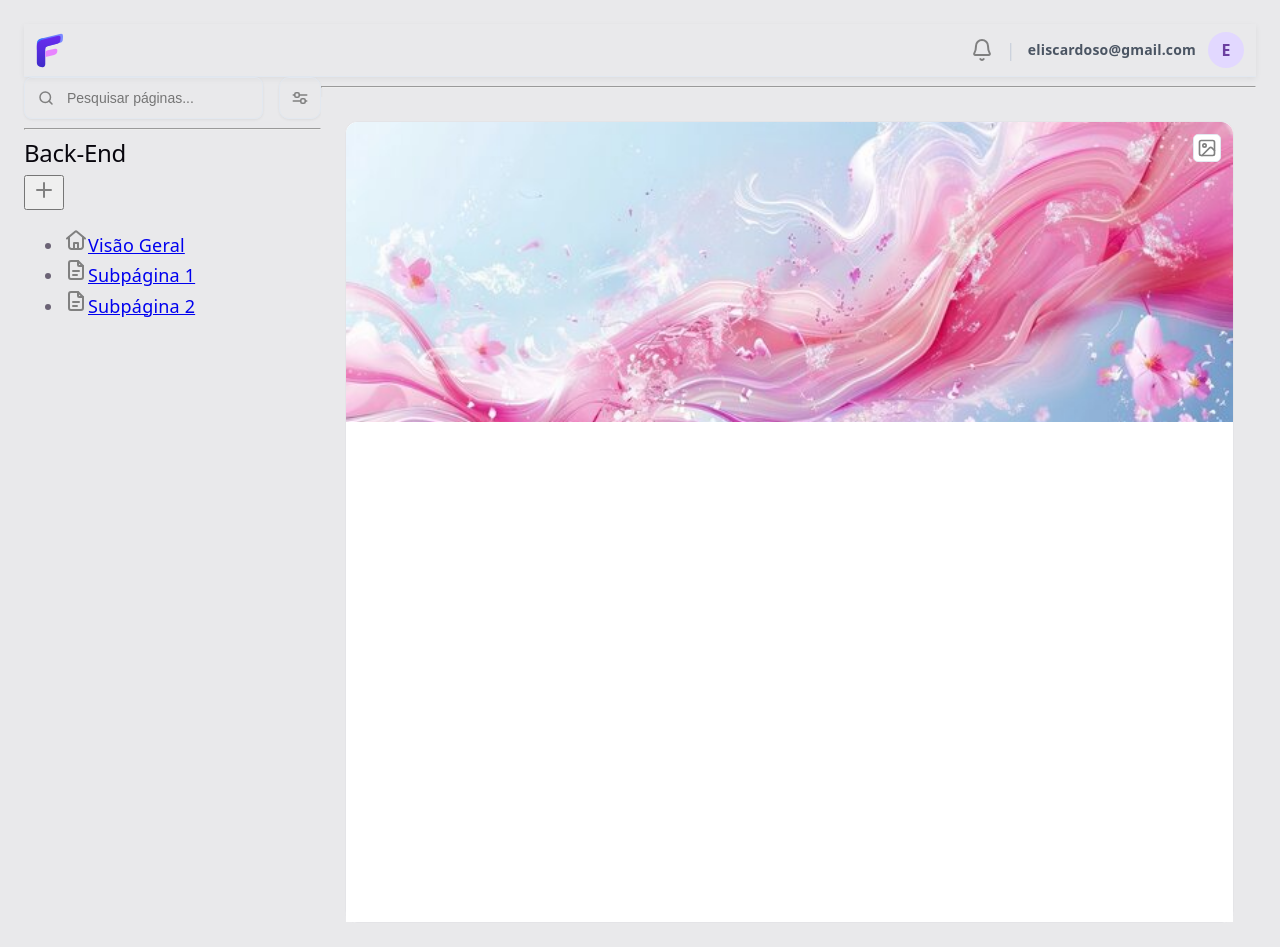
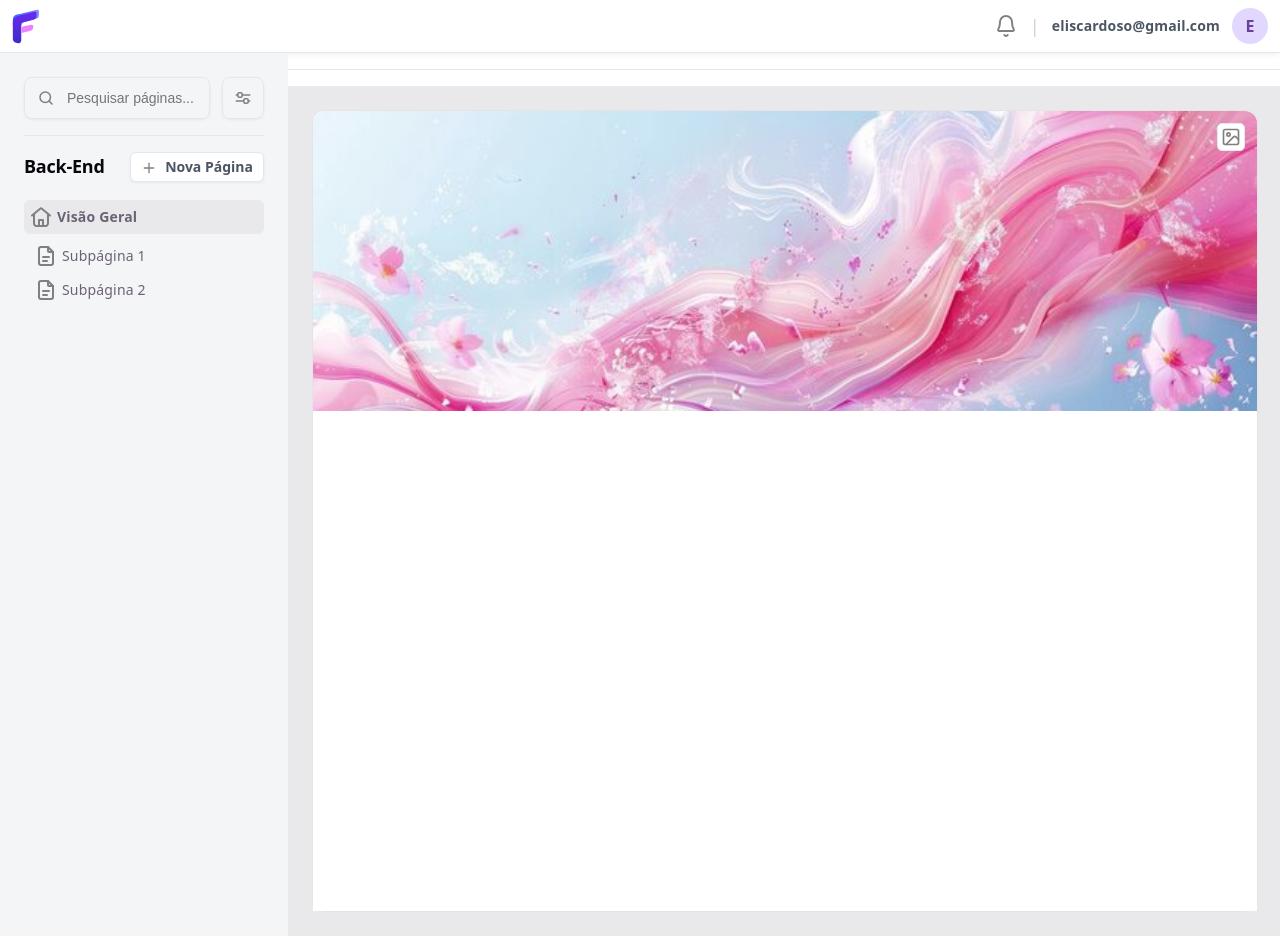
Before and after one commit to elisAntolin/folio, a React (Vite) app in the folder frontend/: page /pages/1 in a window 1280 px wide. Built offline with nearby package versions, Linux system fonts and the light colour scheme.

Commit message:
feat: implement sidebar navigation and improve page layout

```diff
--- /dev/null
+++ b/frontend/src/components/AddPageButton/AddPageButton.css
@@ -0,0 +1,22 @@
+.new-page {
+  border: 1px solid #e2e8f0;
+  background-color: #ffffff;
+  box-shadow: 0 1px 3px rgba(0, 0, 0, 0.06);
+  border-radius: 6px;
+  height: 30px;
+  padding: 10px;
+  font: 600 14px / 1.4 var(--sans);
+  color: #4b5563;
+
+  display: flex;
+  align-items: center;
+  gap: 8px;
+  flex-shrink: 0;
+}
+
+.new-page img {
+  width: 16px;
+  height: 16px;
+  flex-shrink: 0;
+  transform: translateY(1px);
+}
--- /dev/null
+++ b/frontend/src/components/AddPageButton/AddPageButton.tsx
@@ -0,0 +1,14 @@
+import "./AddPageButton.css";
+
+import mais from "../../assets/mais.svg";
+
+function AddPageButton() {
+  return (
+    <button className="new-page">
+      <img src={mais} alt="Nova Páginas" />
+      <span>Nova Página</span>
+    </button>
+  );
+}
+
+export default AddPageButton;
--- a/frontend/src/components/PageDocument/PageDocument.css
+++ b/frontend/src/components/PageDocument/PageDocument.css
@@ -10,7 +10,7 @@
 }
 
 .page-document-cover {
-  position: relative; /* referência para o botão */
+  position: relative;
   width: 100%;
   height: 300px;
   flex-shrink: 0;
--- a/frontend/src/components/PagesToolbar/PagesToolbar.css
+++ b/frontend/src/components/PagesToolbar/PagesToolbar.css
@@ -1,4 +1,4 @@
-.pages-tool-bar button {
+.pages-tool-bar button:not(.new-page) {
   all: unset;
   box-sizing: border-box;
   cursor: pointer;
@@ -14,23 +14,6 @@
   align-items: center;
   gap: 12px;
   flex-shrink: 0;
-}
-
-.pages-tool-bar .new-page {
-  border: 1px solid #e2e8f0;
-  box-shadow: 0 1px 3px rgba(0, 0, 0, 0.06);
-  border-radius: 6px;
-  height: 30px;
-  padding: 10px;
-  font: 600 14px / 1.4 var(--sans);
-  color: #4b5563;
-}
-
-.pages-tool-bar .new-page img {
-  width: 16px;
-  height: 16px;
-  flex-shrink: 0;
-  transform: translateY(1px);
 }
 
 .pages-tool-bar {
@@ -52,9 +35,3 @@
   line-height: 20px;
   margin: 0;
 }
-
-.new-page {
-  font-size: 14px;
-  font-weight: 600;
-  line-height: 20px;
-}
--- a/frontend/src/components/PagesToolbar/PagesToolbar.tsx
+++ b/frontend/src/components/PagesToolbar/PagesToolbar.tsx
@@ -1,6 +1,7 @@
 import "./PagesToolbar.css";
 
-import mais from "../../assets/mais.svg";
+import AddPageButton from "../AddPageButton/AddPageButton";
+
 import filtro from "../../assets/filtro.svg";
 import favorito from "../../assets/favorito.svg";
 import grid from "../../assets/grade.svg";
@@ -17,10 +18,7 @@ function PagesToolbar({ mode, changeMode }: PagesToolbarProps) {
       <h1>Suas Páginas</h1>
 
       <div className="pages-toolbar-actions">
-        <button className="new-page">
-          <img src={mais} alt="Nova Páginas" />
-          <span>Nova Página</span>
-        </button>
+        <AddPageButton></AddPageButton>
 
         <span className="header-divider">|</span>
 
--- a/frontend/src/components/SearchFilterBar/SearchFilterBar.css
+++ b/frontend/src/components/SearchFilterBar/SearchFilterBar.css
@@ -1,7 +1,7 @@
 .search-filter-bar {
   display: flex;
   align-items: center;
-  gap: 16px;
+  gap: 12px;
 
   width: 100%;
   margin: 0 auto;
@@ -57,6 +57,6 @@
   justify-content: center;
 
   border: 1px solid #e2e8f0;
-  border-radius: 10px;
+  border-radius: 8px;
   box-shadow: 0 1px 3px rgba(0, 0, 0, 0.06);
 }
--- a/frontend/src/components/Sidebar/Sidebar.css
+++ b/frontend/src/components/Sidebar/Sidebar.css
@@ -0,0 +1,66 @@
+aside {
+  background: #f4f5f7;
+  padding: 24px;
+  max-width: 240px;
+}
+
+.sidebar-pages-header {
+  display: flex;
+  align-items: center;
+  justify-content: space-between;
+}
+
+ul {
+  list-style: none;
+  padding: 0px 0px 10px 10px;
+}
+
+.sidebar-list {
+  padding: 0;
+}
+
+h2 {
+  font-size: 18px;
+  font-weight: 600;
+  margin: 0;
+}
+
+.page-name {
+  font: 600 14px / 1.4 var(--sans);
+}
+
+.sidebar-link > img {
+  width: 24px;
+  height: 24px;
+}
+
+li > a {
+  display: flex;
+  align-items: center;
+  gap: 4px;
+
+  text-decoration: none;
+  color: inherit;
+}
+
+.subpages-name {
+  font: 400 14px / 1.4 var(--sans);
+}
+
+.sidebar-list-item > a {
+  padding-top: 10px;
+}
+
+.sidebar-link-home {
+  background-color: #e9e9eb;
+  padding: 5px;
+  border-radius: 6px;
+}
+
+hr {
+  border: none;
+  height: 1px;
+  background-color: #e2e8f0;
+  margin-bottom: 16px;
+  margin-top: 16px;
+}
--- a/frontend/src/components/Sidebar/Sidebar.tsx
+++ b/frontend/src/components/Sidebar/Sidebar.tsx
@@ -1,19 +1,20 @@
 import "./Sidebar.css";
 
-import mais from "../../assets/mais.svg";
 import casa from "../../assets/casa.svg";
 import pagina from "../../assets/pagina.svg";
 
 import SearchBar from "../../components/SearchFilterBar/SearchFilterBar";
+import AddPageButton from "../AddPageButton/AddPageButton";
 
 import { Link } from "react-router";
 
-const subpages = [
-  {
+const page = {
   id: "1",
   name: "Visão Geral",
   icon: casa,
-  },
+};
+
+const subpages = [
   {
     id: "2",
     name: "Subpágina 1",
@@ -39,21 +40,27 @@ function Sidebar() {
         <div className="sidebar-pages-header">
           <h2 id="sidebar-title">Back-End</h2>
 
-          <button className="new-page" aria-label="Nova subpágina">
-            <img src={mais} alt="" />
-          </button>
+          <AddPageButton></AddPageButton>
         </div>
 
         <nav className="sidebar-navigation" aria-label="Subpáginas">
           <ul className="sidebar-list">
-            {subpages.map((page) => (
-              <li key={page.id} className="sidebar-list-item">
-                <Link to={`/pages/${page.id}`} className="sidebar-link">
+            <li key={page.id}>
+              <Link to={`/pages/${page.id}`} className="sidebar-link sidebar-link-home">
                 <img src={page.icon} alt="" />
-                  <span>{page.name}</span>
+                <span className="page-name">{page.name}</span>
+              </Link>
+              <ul>
+                {subpages.map((subpage) => (
+                  <li key={subpage.id} className="sidebar-list-item">
+                    <Link to={`/pages/${subpage.id}`} className="sidebar-link">
+                      <img src={subpage.icon} alt="" />
+                      <span className="subpages-name">{subpage.name}</span>
                     </Link>
                   </li>
                 ))}
+              </ul>
+            </li>
           </ul>
         </nav>
       </section>
--- a/frontend/src/pages/EditorPage/EditorPage.css
+++ b/frontend/src/pages/EditorPage/EditorPage.css
@@ -2,9 +2,6 @@
   display: flex;
   flex-direction: column;
   min-height: 100vh;
-
-  background-color: #e9e9eb;
-  padding: 24px 24px 0px;
 }
 
 .editor-body {
```
Lines whose indentation alone changed are shown as unchanged.
